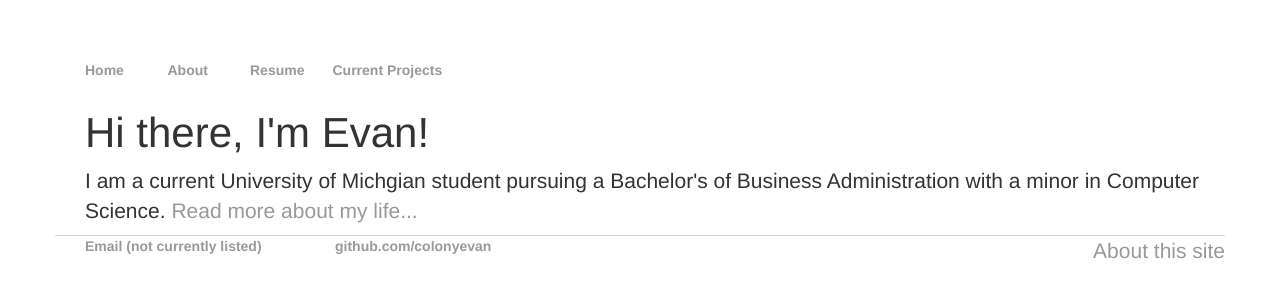
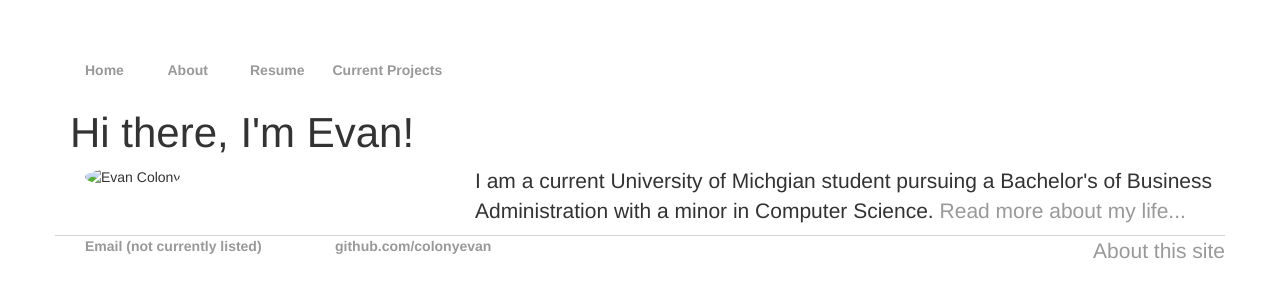
Before and after one commit to colonyevan/colonyevan.github.io, a Jekyll site: the page built from index.html, in a window 1280 px wide. Shown: the top 300 px of the page. Built offline with Jekyll 4.4.1, drawn with Linux system fonts in a browser that asks for light colours.

Commit message:
Test pic

```diff
--- a/index.html
+++ b/index.html
@@ -3,7 +3,20 @@
 title: Evan Colony
 ---
 <div class="container">
-    <h1>Hi there, I'm Evan!</h1>
-    <p>I am a current University of Michgian student pursuing a Bachelor's of Business Administration with a minor in Computer Science. <a href="/about">Read more about my life...</a></p>
+    <div class="row">
+        <h1>Hi there, I'm Evan!</h1>
+    </div>
+    <!-- /.row -->
+    <div class="row">
+        <div class="col-sm-4">
+            <img class="img-circle avatar" alt="Evan Colony" src="imgage/Evan-Colony.jpeg">
+        </div>
+        <!-- /.col-sm-4 -->
+        <div class="col-sm-8">
+            <p>I am a current University of Michgian student pursuing a Bachelor's of Business Administration with a minor in Computer Science. <a href="/about">Read more about my life...</a></p>
+        </div>
+        <!-- /.col-sm-8 -->
+    </div>
+    <!-- /.row -->
 </div>
-<!-- /.blurb -->
+<!-- /.container -->
```
Also changed, not shown: image/Evan-Colony.jpeg (added).
